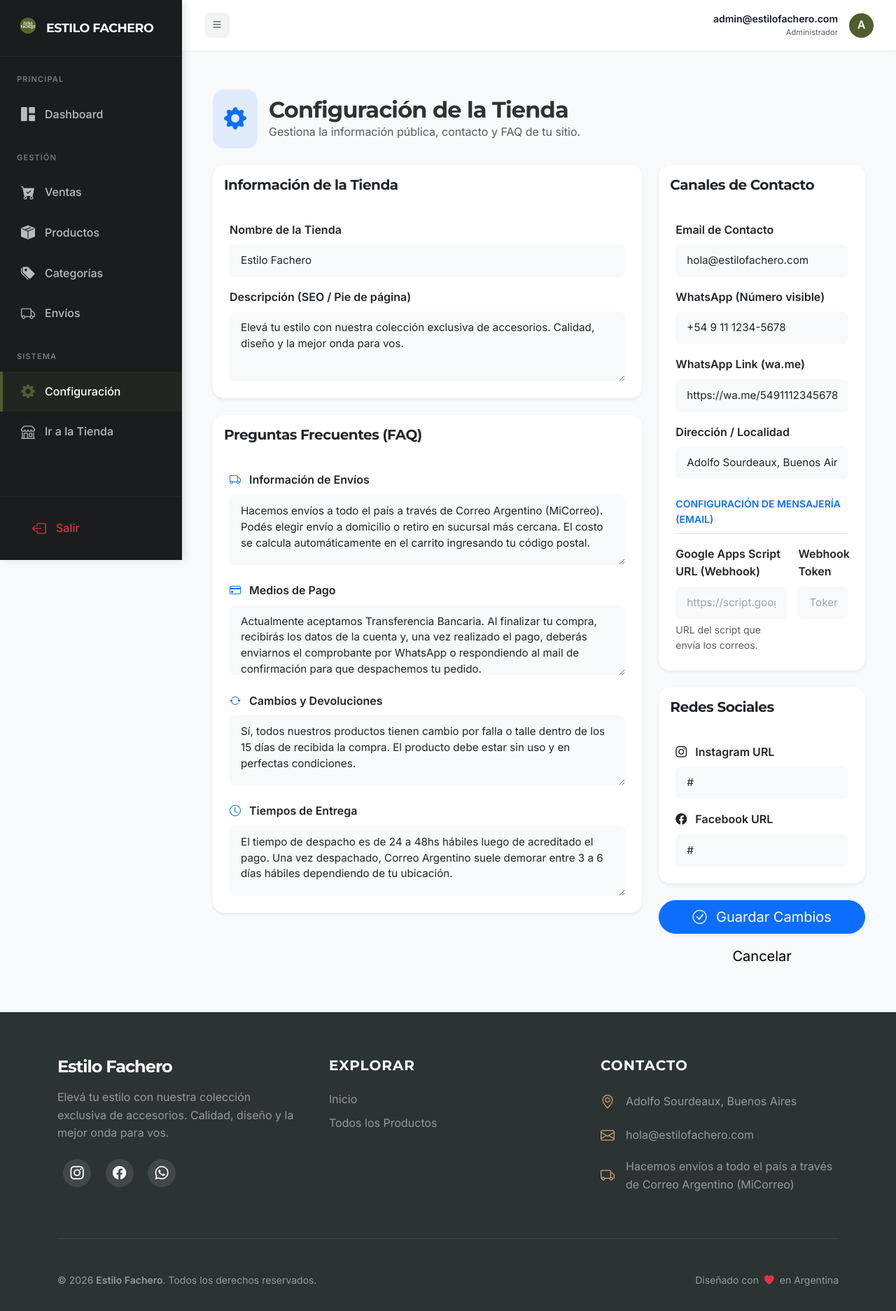
After one commit to Sebastian-GonzalezLegal/estilo_fachero, a Flask app: page /admin/configuracion in a window 1280 px wide. The commit adds this page. Shown: the whole page at 70% size. Run offline with Flask 3, Linux system fonts and the light colour scheme; a user stored in the database is signed in; data comes from the database, SQL or seed files in the repository; data that the repository does not hold is empty; some libraries are stand-ins or nearby versions.

Commit message:
mejoras en el flujo admin

```diff
--- a/app/routes/admin.py
+++ b/app/routes/admin.py
@@ -3,7 +3,7 @@ from flask_login import login_user, login_required, logout_user, current_user
 from sqlalchemy import func
 from datetime import datetime
 from app.extensions import db
-from app.models import Admin, Producto, Pedido, Categoria
+from app.models import Admin, Producto, Pedido, Categoria, Configuracion
 from app.services.email_service import enviar_mail_despacho
 from flask import current_app
 
@@ -268,8 +268,13 @@ def admin_producto_nuevo():
             flash('Completa nombre, categoría y precio válido', 'error')
             return redirect(url_for('admin.admin_producto_nuevo'))
 
+        # Para compatibilidad con el campo viejo 'tipo'
+        categoria_obj = Categoria.query.get(categoria_id)
+        tipo = categoria_obj.nombre.lower() if categoria_obj else "desconocido"
+
         producto = Producto(
             nombre=nombre,
+            tipo=tipo,
             categoria_id=categoria_id,
             descripcion=descripcion,
             fotos=fotos if fotos else None,
@@ -317,6 +322,10 @@ def admin_producto_editar(id):
             producto.alto_cm = int(request.form.get('alto_cm', '10'))
             producto.ancho_cm = int(request.form.get('ancho_cm', '10'))
             producto.largo_cm = int(request.form.get('largo_cm', '10'))
+
+            # Actualizar 'tipo' para compatibilidad
+            if producto.categoria:
+                producto.tipo = producto.categoria.nombre.lower()
         except ValueError:
             flash('Error en los valores numéricos', 'error')
             return redirect(url_for('admin.admin_producto_editar', id=id))
@@ -643,3 +652,33 @@ def admin_productos_bulk_action():
     except Exception as e:
         db.session.rollback()
         return jsonify({'ok': False, 'error': str(e)}), 500
+
+
+@admin_bp.route('/configuracion', methods=['GET', 'POST'])
+@login_required
+def admin_configuracion():
+    config = Configuracion.get_solo()
+
+    if request.method == 'POST':
+        config.nombre_tienda = request.form.get('nombre_tienda')
+        config.descripcion_tienda = request.form.get('descripcion_tienda')
+        config.email_contacto = request.form.get('email_contacto')
+        config.whatsapp_numero = request.form.get('whatsapp_numero')
+        config.whatsapp_link = request.form.get('whatsapp_link')
+        config.instagram_url = request.form.get('instagram_url')
+        config.facebook_url = request.form.get('facebook_url')
+        config.direccion = request.form.get('direccion')
+        config.google_apps_script_url = request.form.get('google_apps_script_url')
+        config.email_webhook_token = request.form.get('email_webhook_token')
+
+        # FAQ
+        config.envio_info = request.form.get('envio_info')
+        config.pagos_info = request.form.get('pagos_info')
+        config.cambios_info = request.form.get('cambios_info')
+        config.tiempos_info = request.form.get('tiempos_info')
+
+        db.session.commit()
+        flash('Configuración actualizada correctamente', 'success')
+        return redirect(url_for('admin.admin_configuracion'))
+
+    return render_template('admin/configuracion.html', config=config)
--- a/app/templates/admin/admin_base.html
+++ b/app/templates/admin/admin_base.html
@@ -385,6 +385,10 @@
             </a>
 
             <div class="nav-header mt-4">Sistema</div>
+            <a href="{{ url_for('admin.admin_configuracion') }}" class="sidebar-link {{ 'active' if '/admin/configuracion' in request.path }}">
+                <i class="bi bi-gear-fill"></i>
+                <span>Configuración</span>
+            </a>
             <a href="/" class="sidebar-link">
                 <i class="bi bi-shop"></i>
                 <span>Ir a la Tienda</span>
--- /dev/null
+++ b/app/templates/admin/configuracion.html
@@ -0,0 +1,151 @@
+{% extends 'admin/admin_base.html' %}
+
+{% block title %}Configuración de la Tienda | Dashboard Admin{% endblock %}
+
+{% block admin_content %}
+<div class="container-fluid py-4">
+    <div class="row mb-4 animate__animated animate__fadeIn">
+        <div class="col-12">
+            <div class="d-flex align-items-center gap-3">
+                <div class="bg-primary bg-opacity-10 p-3 rounded-4">
+                    <i class="bi bi-gear-fill fs-2 text-primary"></i>
+                </div>
+                <div>
+                    <h2 class="fw-bold mb-0">Configuración de la Tienda</h2>
+                    <p class="text-muted mb-0">Gestiona la información pública, contacto y FAQ de tu sitio.</p>
+                </div>
+            </div>
+        </div>
+    </div>
+
+    <form method="POST" class="row g-4">
+        <!-- Información General -->
+        <div class="col-lg-8 animate__animated animate__fadeInUp">
+            <div class="card border-0 shadow-sm rounded-4 overflow-hidden mb-4">
+                <div class="card-header bg-white py-3 border-bottom-0">
+                    <h5 class="fw-bold mb-0 text-dark">Información de la Tienda</h5>
+                </div>
+                <div class="card-body p-4">
+                    <div class="row g-3">
+                        <div class="col-md-12">
+                            <label class="form-label fw-semibold">Nombre de la Tienda</label>
+                            <input type="text" name="nombre_tienda" class="form-control form-control-lg bg-light border-0 rounded-3" value="{{ config.nombre_tienda }}" required>
+                        </div>
+                        <div class="col-md-12">
+                            <label class="form-label fw-semibold">Descripción (SEO / Pie de página)</label>
+                            <textarea name="descripcion_tienda" class="form-control bg-light border-0 rounded-3" rows="3">{{ config.descripcion_tienda }}</textarea>
+                        </div>
+                    </div>
+                </div>
+            </div>
+
+            <!-- FAQ -->
+            <div class="card border-0 shadow-sm rounded-4 overflow-hidden">
+                <div class="card-header bg-white py-3 border-bottom-0">
+                    <h5 class="fw-bold mb-0 text-dark">Preguntas Frecuentes (FAQ)</h5>
+                </div>
+                <div class="card-body p-4 text-dark">
+                    <div class="row g-4">
+                        <div class="col-12">
+                            <label class="form-label fw-semibold"><i class="bi bi-truck me-2 text-primary"></i> Información de Envíos</label>
+                            <textarea name="envio_info" class="form-control bg-light border-0 rounded-3" rows="3">{{ config.envio_info }}</textarea>
+                        </div>
+                        <div class="col-12">
+                            <label class="form-label fw-semibold"><i class="bi bi-credit-card me-2 text-primary"></i> Medios de Pago</label>
+                            <textarea name="pagos_info" class="form-control bg-light border-0 rounded-3" rows="3">{{ config.pagos_info }}</textarea>
+                        </div>
+                        <div class="col-12">
+                            <label class="form-label fw-semibold"><i class="bi bi-arrow-repeat me-2 text-primary"></i> Cambios y Devoluciones</label>
+                            <textarea name="cambios_info" class="form-control bg-light border-0 rounded-3" rows="3">{{ config.cambios_info }}</textarea>
+                        </div>
+                        <div class="col-12">
+                            <label class="form-label fw-semibold"><i class="bi bi-clock me-2 text-primary"></i> Tiempos de Entrega</label>
+                            <textarea name="tiempos_info" class="form-control bg-light border-0 rounded-3" rows="3">{{ config.tiempos_info }}</textarea>
+                        </div>
+                    </div>
+                </div>
+            </div>
+        </div>
+
+        <!-- Contacto y Redes -->
+        <div class="col-lg-4 animate__animated animate__fadeInUp" style="animation-delay: 0.1s;">
+            <div class="card border-0 shadow-sm rounded-4 overflow-hidden mb-4">
+                <div class="card-header bg-white py-3 border-bottom-0">
+                    <h5 class="fw-bold mb-0 text-dark">Canales de Contacto</h5>
+                </div>
+                <div class="card-body p-4 text-dark">
+                    <div class="row g-3">
+                        <div class="col-12">
+                            <label class="form-label fw-semibold">Email de Contacto</label>
+                            <input type="email" name="email_contacto" class="form-control bg-light border-0 rounded-3" value="{{ config.email_contacto }}">
+                        </div>
+                        <div class="col-12">
+                            <label class="form-label fw-semibold">WhatsApp (Número visible)</label>
+                            <input type="text" name="whatsapp_numero" class="form-control bg-light border-0 rounded-3" value="{{ config.whatsapp_numero }}">
+                        </div>
+                        <div class="col-12">
+                            <label class="form-label fw-semibold">WhatsApp Link (wa.me)</label>
+                            <input type="url" name="whatsapp_link" class="form-control bg-light border-0 rounded-3" value="{{ config.whatsapp_link }}">
+                        </div>
+                        <div class="col-12">
+                            <label class="form-label fw-semibold">Dirección / Localidad</label>
+                            <input type="text" name="direccion" class="form-control bg-light border-0 rounded-3" value="{{ config.direccion }}">
+                        </div>
+                    </div>
+
+                    <div class="small fw-bold text-primary mt-4 mb-3 text-uppercase border-bottom pb-2">Configuración de Mensajería (Email)</div>
+                    <div class="row g-3">
+                        <div class="col-md-8">
+                            <label class="form-label fw-semibold">Google Apps Script URL (Webhook)</label>
+                            <input type="text" name="google_apps_script_url" class="form-control bg-light border-0 rounded-3" value="{{ config.google_apps_script_url or '' }}" placeholder="https://script.google.com/macros/s/...">
+                            <div class="form-text">URL del script que envía los correos.</div>
+                        </div>
+                        <div class="col-md-4">
+                            <label class="form-label fw-semibold">Webhook Token</label>
+                            <input type="password" name="email_webhook_token" class="form-control bg-light border-0 rounded-3" value="{{ config.email_webhook_token or '' }}" placeholder="Token de seguridad">
+                        </div>
+                    </div>
+                </div>
+            </div>
+
+            <div class="card border-0 shadow-sm rounded-4 overflow-hidden mb-4">
+                <div class="card-header bg-white py-3 border-bottom-0">
+                    <h5 class="fw-bold mb-0 text-dark">Redes Sociales</h5>
+                </div>
+                <div class="card-body p-4 text-dark">
+                    <div class="row g-3">
+                        <div class="col-12">
+                            <label class="form-label fw-semibold"><i class="bi bi-instagram me-2"></i> Instagram URL</label>
+                            <input type="text" name="instagram_url" class="form-control bg-light border-0 rounded-3" value="{{ config.instagram_url }}">
+                        </div>
+                        <div class="col-12">
+                            <label class="form-label fw-semibold"><i class="bi bi-facebook me-2"></i> Facebook URL</label>
+                            <input type="text" name="facebook_url" class="form-control bg-light border-0 rounded-3" value="{{ config.facebook_url }}">
+                        </div>
+                    </div>
+                </div>
+            </div>
+
+            <div class="d-grid gap-2 sticky-lg-top" style="top: 100px; z-index: 10;">
+                <button type="submit" class="btn btn-primary btn-lg rounded-pill shadow-sm">
+                    <i class="bi bi-check-circle me-2"></i> Guardar Cambios
+                </button>
+                <a href="{{ url_for('admin.admin_panel') }}" class="btn btn-light btn-lg rounded-pill">
+                    Cancelar
+                </a>
+            </div>
+        </div>
+    </form>
+</div>
+
+<style>
+    .form-control:focus {
+        background-color: #fff !important;
+        box-shadow: 0 0 0 0.25rem rgba(13, 110, 253, 0.1) !important;
+        border: 1px solid rgba(13, 110, 253, 0.2) !important;
+    }
+    textarea.form-control {
+        min-height: 100px;
+    }
+</style>
+{% endblock %}
--- a/app/templates/base.html
+++ b/app/templates/base.html
@@ -4,19 +4,19 @@
 <head>
     <meta charset="UTF-8">
     <meta name="viewport" content="width=device-width, initial-scale=1.0">
-    <title>{% block title %}Estilo Fachero | Urban Outfit{% endblock %}</title>
+    <title>{% block title %}{{ config_tienda.nombre_tienda if config_tienda else 'Estilo Fachero' }} | Urban Outfit{% endblock %}</title>
 
     <!-- SEO & Redes Sociales -->
     <meta name="description"
-        content="{% block description %}Descubrí los accesorios que definen tu estilo. Gorras, lentes y medias con la mejor calidad y diseño. Envíos a todo el país.{% endblock %}">
+        content="{% block description %}{{ config_tienda.descripcion_tienda if config_tienda else 'Descubrí los accesorios que definen tu estilo. Gorras, lentes y medias con la mejor calidad y diseño. Envíos a todo el país.' }}{% endblock %}">
     <meta name="keywords" content="moda urbana, accesorios, gorras, lentes de sol, medias, argentina, estilo fachero">
 
     <!-- Open Graph / Redes Sociales -->
     <meta property="og:type" content="website">
     <meta property="og:url" content="{{ request.url }}">
-    <meta property="og:title" content="{% block og_title %}Estilo Fachero | Urban Outfit{% endblock %}">
+    <meta property="og:title" content="{% block og_title %}{{ config_tienda.nombre_tienda if config_tienda else 'Estilo Fachero' }} | Urban Outfit{% endblock %}">
     <meta property="og:description"
-        content="{% block og_description %}Elevá tu estilo con nuestra colección exclusiva de accesorios. Calidad y diseño en cada detalle.{% endblock %}">
+        content="{% block og_description %}{{ config_tienda.descripcion_tienda if config_tienda else 'Elevá tu estilo con nuestra colección exclusiva de accesorios. Calidad y diseño en cada detalle.' }}{% endblock %}">
     <meta property="og:image"
         content="{% block og_image %}{{ url_for('static', filename='img/logo.png', _external=True) }}{% endblock %}">
 
@@ -41,7 +41,7 @@
             <a class="navbar-brand d-flex align-items-center gap-3" href="/">
                 <img src="{{ url_for('static', filename='img/logo.png') }}" alt="Estilo Fachero"
                     class="nav-logo shadow-sm" loading="eager">
-                <span class="brand-text d-none d-sm-block">ESTILO FACHERO</span>
+                <span class="brand-text d-none d-sm-block">{{ config_tienda.nombre_tienda if config_tienda else 'ESTILO FACHERO' }}</span>
             </a>
 
             <div class="d-flex align-items-center gap-2 order-lg-3">
@@ -199,13 +199,12 @@
             <div class="row g-5 justify-content-center text-center text-md-start">
                 <div class="col-md-4">
                     <div class="d-flex align-items-center justify-content-center justify-content-md-start mb-3 gap-2">
-                        <h4 class="fw-bold text-white mb-0" style="letter-spacing: -1px;">ESTILO FACHERO</h4>
+                        <h4 class="fw-bold text-white mb-0" style="letter-spacing: -1px;">{{ config_tienda.nombre_tienda if config_tienda else 'ESTILO FACHERO' }}</h4>
                     </div>
-                    <p class="text-white-50 mb-4">Elevá tu estilo con nuestra colección exclusiva de accesorios.
-                        Calidad, diseño y la mejor onda para vos.</p>
+                    <p class="text-white-50 mb-4">{{ config_tienda.descripcion_tienda if config_tienda else 'Elevá tu estilo con nuestra colección exclusiva de accesorios. Calidad, diseño y la mejor onda para vos.' }}</p>
                     <div class="social-icons">
-                        <a href="#" aria-label="Instagram"><i class="bi bi-instagram"></i></a>
-                        <a href="#" aria-label="Facebook"><i class="bi bi-facebook"></i></a>
+                        <a href="{{ config_tienda.instagram_url if config_tienda else '#' }}" aria-label="Instagram"><i class="bi bi-instagram"></i></a>
+                        <a href="{{ config_tienda.facebook_url if config_tienda else '#' }}" aria-label="Facebook"><i class="bi bi-facebook"></i></a>
                         <a href="{{ whatsapp_link }}" target="_blank" aria-label="WhatsApp"><i
                                 class="bi bi-whatsapp"></i></a>
                     </div>
@@ -236,15 +235,15 @@
                     <ul class="list-unstyled d-flex flex-column gap-3 text-white-50">
                         <li class="d-flex align-items-center justify-content-center justify-content-md-start gap-3">
                             <i class="bi bi-geo-alt text-accent fs-5"></i>
-                            <span>Adolfo Sourdeaux, Buenos Aires</span>
+                            <span>{{ config_tienda.direccion if config_tienda else 'Adolfo Sourdeaux, Buenos Aires' }}</span>
                         </li>
                         <li class="d-flex align-items-center justify-content-center justify-content-md-start gap-3">
                             <i class="bi bi-envelope text-accent fs-5"></i>
-                            <span>hola@estilofachero.com</span>
+                            <span>{{ email_contacto }}</span>
                         </li>
                         <li class="d-flex align-items-center justify-content-center justify-content-md-start gap-3">
                             <i class="bi bi-truck text-accent fs-5"></i>
-                            <span>Envíos a todo el país</span>
+                            <span>{{ config_tienda.envio_info.split('.')[0] if config_tienda else 'Envíos a todo el país' }}</span>
                         </li>
                     </ul>
                 </div>
@@ -254,7 +253,7 @@
 
             <div class="row align-items-center">
                 <div class="col-md-6 text-center text-md-start">
-                    <p class="mb-0 text-white-50 small">© 2026 <strong>Estilo Fachero</strong>. Todos los derechos
+                    <p class="mb-0 text-white-50 small">© 2026 <strong>{{ config_tienda.nombre_tienda if config_tienda else 'Estilo Fachero' }}</strong>. Todos los derechos
                         reservados.</p>
                 </div>
                 <div class="col-md-6 text-center text-md-end mt-3 mt-md-0">
```
Also changed, not shown: app/__init__.py (+9 -5 lines), app/models.py (+37 -0 lines), app/services/email_service.py (+54 -6 lines), app/templates/admin/detalle_venta.html (+7 -0 lines), app/templates/contacto.html (+8 -8 lines).
